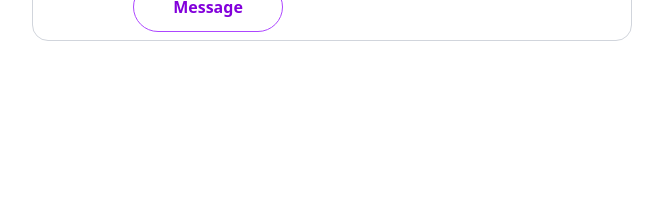
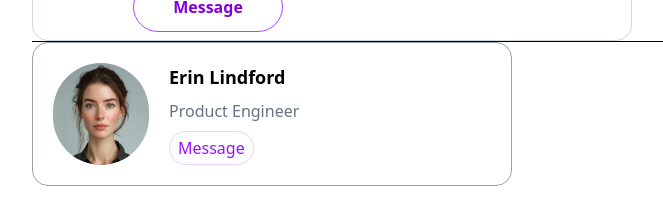
Before and after one commit to kkhhjjoo/tailwind-practice, a website built with Vite: page src/core/01-utility-classes.html in a window 1280 px wide. Shown: the part 408-632 px from the top of the page, without its empty margins (8-671 px from the left). Built offline with nearby package versions, Linux system fonts and the light colour scheme; a web font is replaced by a local one.

Commit message:
tailwind 이미지 수정

```diff
--- a/src/core/01-utility-classes.html
+++ b/src/core/01-utility-classes.html
@@ -57,5 +57,23 @@
         </button>
       </figcaption>
     </figure>
+    <hr />
+    <figure class="w-[480px] flex gap-5 p-5 border rounded-2xl border-gray-400">
+      <img
+        class="w-24 shrink-0 basis-0 rounded-full"
+        src="./../assets/images/character-01.jpg"
+        alt=""
+      />
+      <figcaption class="space-y-2 grow">
+        <p class="text-lg font-semibold">Erin Lindford</p>
+        <p class="font-medium text-gray-500">Product Engineer</p>
+        <button
+          type="button"
+          class="rounded-full px-2 py-1 border border-purple-200 text-purple-600"
+        >
+          Message
+        </button>
+      </figcaption>
+    </figure>
   </body>
 </html>
```
